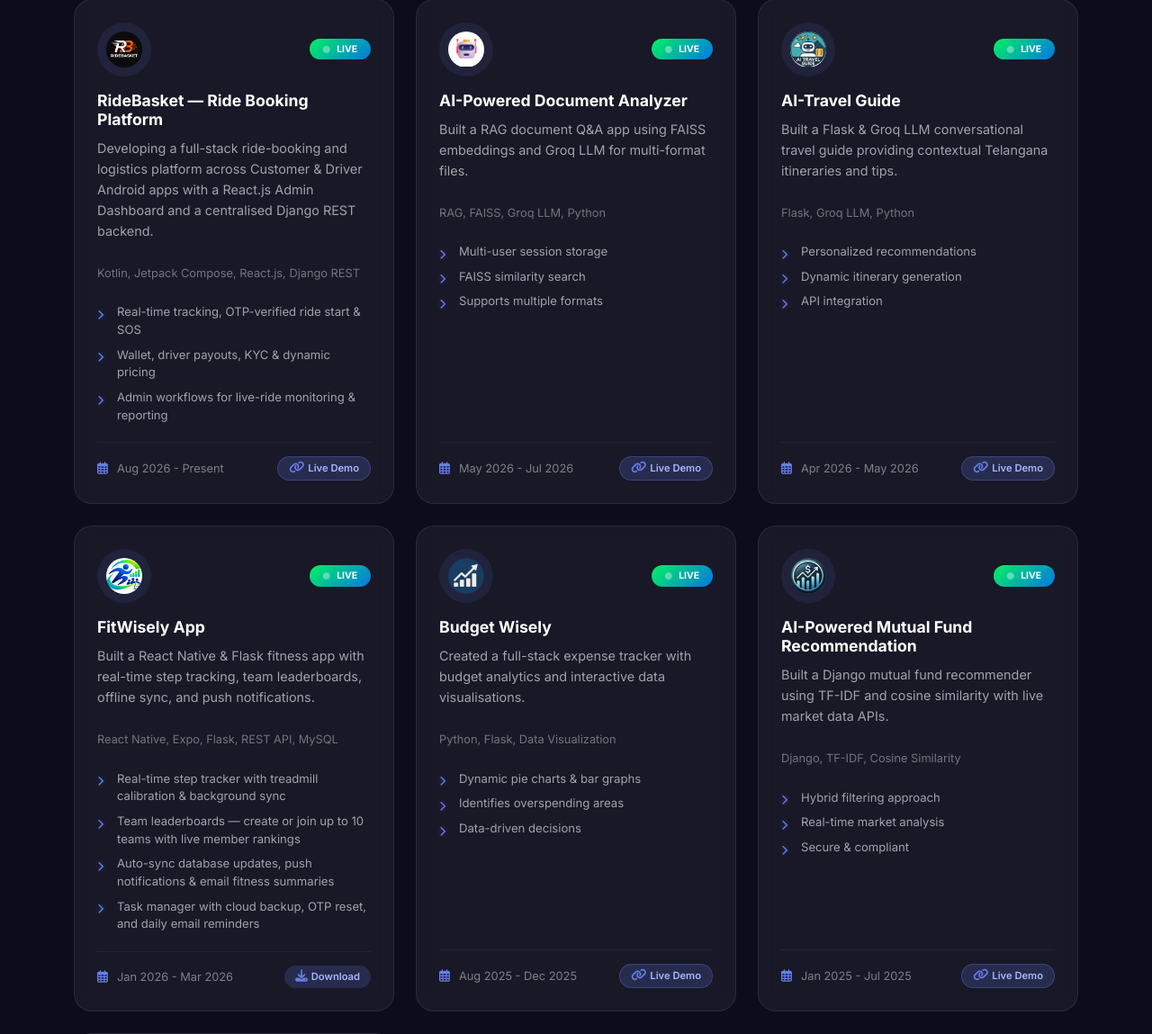
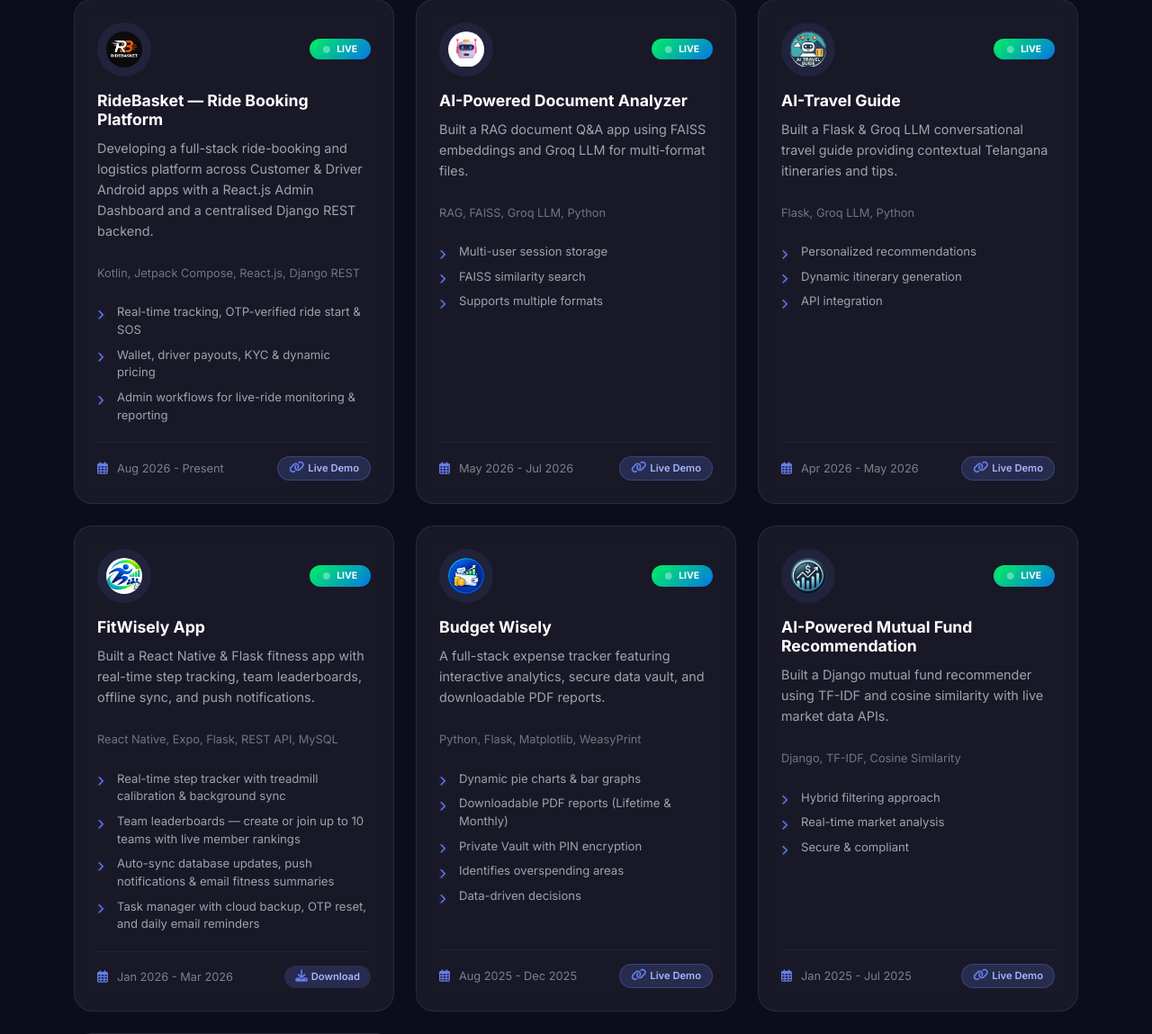
Before and after one commit to ajay9875/MyPortfolio98, a Django app: template Myapp/templates/index.html in a window 1280 px wide. Shown: the part 1231-2380 px from the top of the page at 90% size. Run offline with Django 5.2, Linux system fonts and the light colour scheme; the template is opened without the code that fills it, so the values that code supplies are empty; data comes from the database, SQL or seed files in the repository.

Commit message:
Updated budget wisely logo and content according to new update

```diff
--- a/Myapp/templates/index.html
+++ b/Myapp/templates/index.html
@@ -415,10 +415,12 @@
                             <span class="exp-badge-live"><i class="fas fa-circle"></i> Live</span>
                         </div>
                         <h5 class="project-title">Budget Wisely</h5>
-                        <p class="project-desc">Created a full-stack expense tracker with budget analytics and interactive data visualisations.</p>
-                        <span class="project-tech">Python, Flask, Data Visualization</span>
+                        <p class="project-desc">A full-stack expense tracker featuring interactive analytics, secure data vault, and downloadable PDF reports.</p>
+                        <span class="project-tech">Python, Flask, Matplotlib, WeasyPrint</span>
                         <ul class="project-features">
                             <li>Dynamic pie charts & bar graphs</li>
+                            <li>Downloadable PDF reports (Lifetime & Monthly)</li>
+                            <li>Private Vault with PIN encryption</li>
                             <li>Identifies overspending areas</li>
                             <li>Data-driven decisions</li>
                         </ul>
```
Also changed, not shown: Myapp/static/projects/budget-wisely.png.
